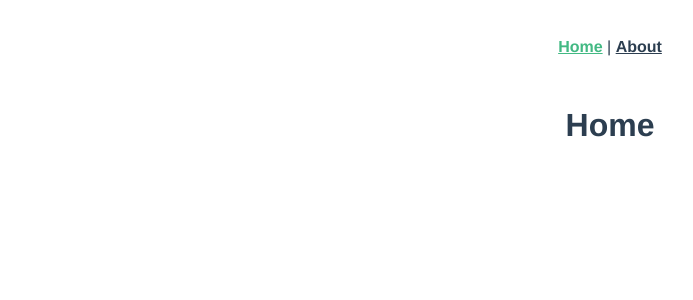
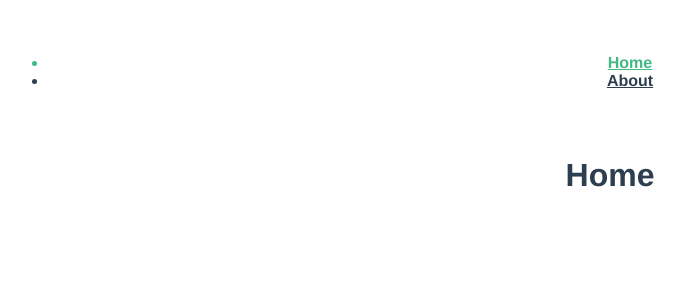
Before and after one commit to dzarezenko/beetroot_lesson_48-vue_router, a Vue app: page / in a window 1280 px wide. Shown: the top 300 px of the page, without its empty margins (30-723 px from the left). Built offline with nearby package versions, Linux system fonts and the light colour scheme.

Commit message:
router-link tag property

```diff
--- a/src/App.vue
+++ b/src/App.vue
@@ -1,8 +1,10 @@
 <template>
   <div id="app">
     <div id="nav">
-      <router-link to="/" active-class="active" exact>Home</router-link> |
-      <router-link to="/about" active-class="active">About</router-link>
+      <ul>
+        <router-link tag="li" to="/" active-class="active" exact><a>Home</a></router-link>
+        <router-link tag="li" to="/about" active-class="active"><a>About</a></router-link>
+      </ul>
     </div>
     <router-view/>
   </div>
@@ -26,7 +28,7 @@
   color: #2c3e50;
 }
 
-#nav a.active {
+#nav li.active, #nav li.active a {
   color: #42b983;
 }
 </style>
```
